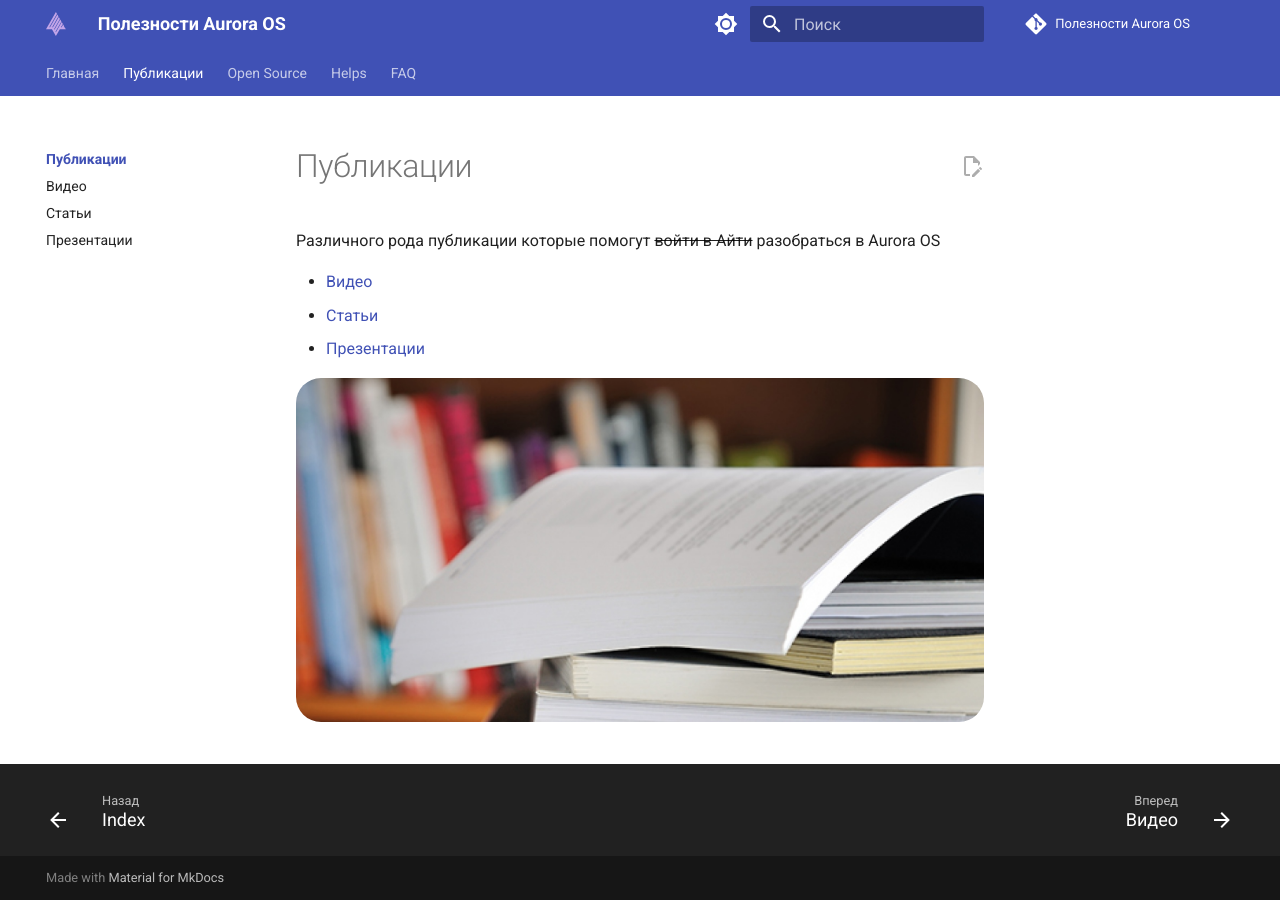
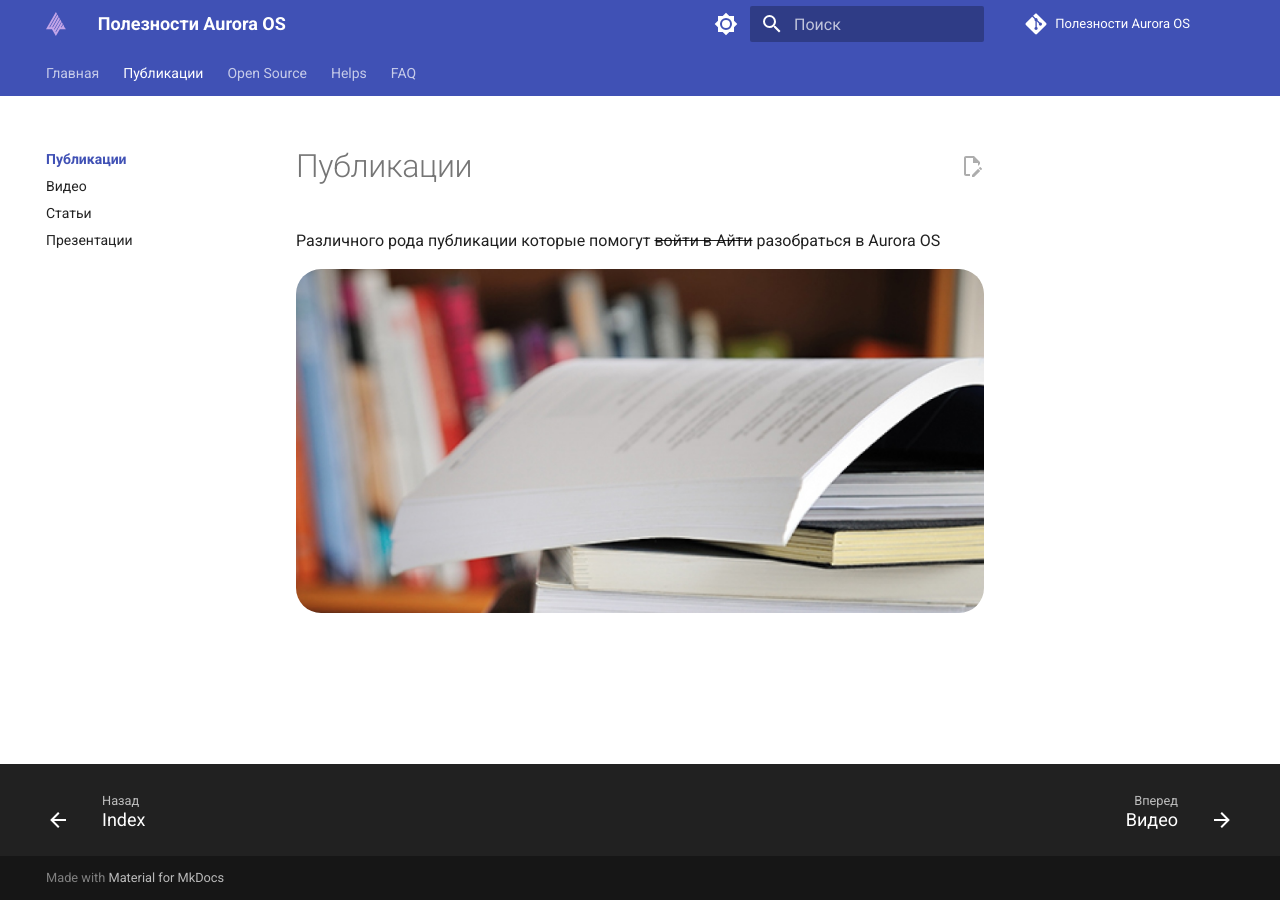
Before and after one commit to keygenqt/awesome-aurora, an MkDocs documentation site: the page built from docs/publications/index.md, in a window 1280 px wide. Built offline with MkDocs 1.6.1 and Material for MkDocs 9.7.7, drawn with Linux system fonts in a browser that asks for light colours; comment, search, counter and statistics services are not loaded.

Commit message:
Fix publication

```diff
--- a/docs/publications/index.md
+++ b/docs/publications/index.md
@@ -3,8 +3,4 @@
 
 Различного рода публикации которые помогут <s>войти в Айти</s> разобраться в Aurora OS
 
-* [Видео](../publications/video/)
-* [Cтатьи](../publications/articles/)
-* [Презентации](../publications/presentations/)
-
 ![picture](../assets/images/common/publications.png)
```
